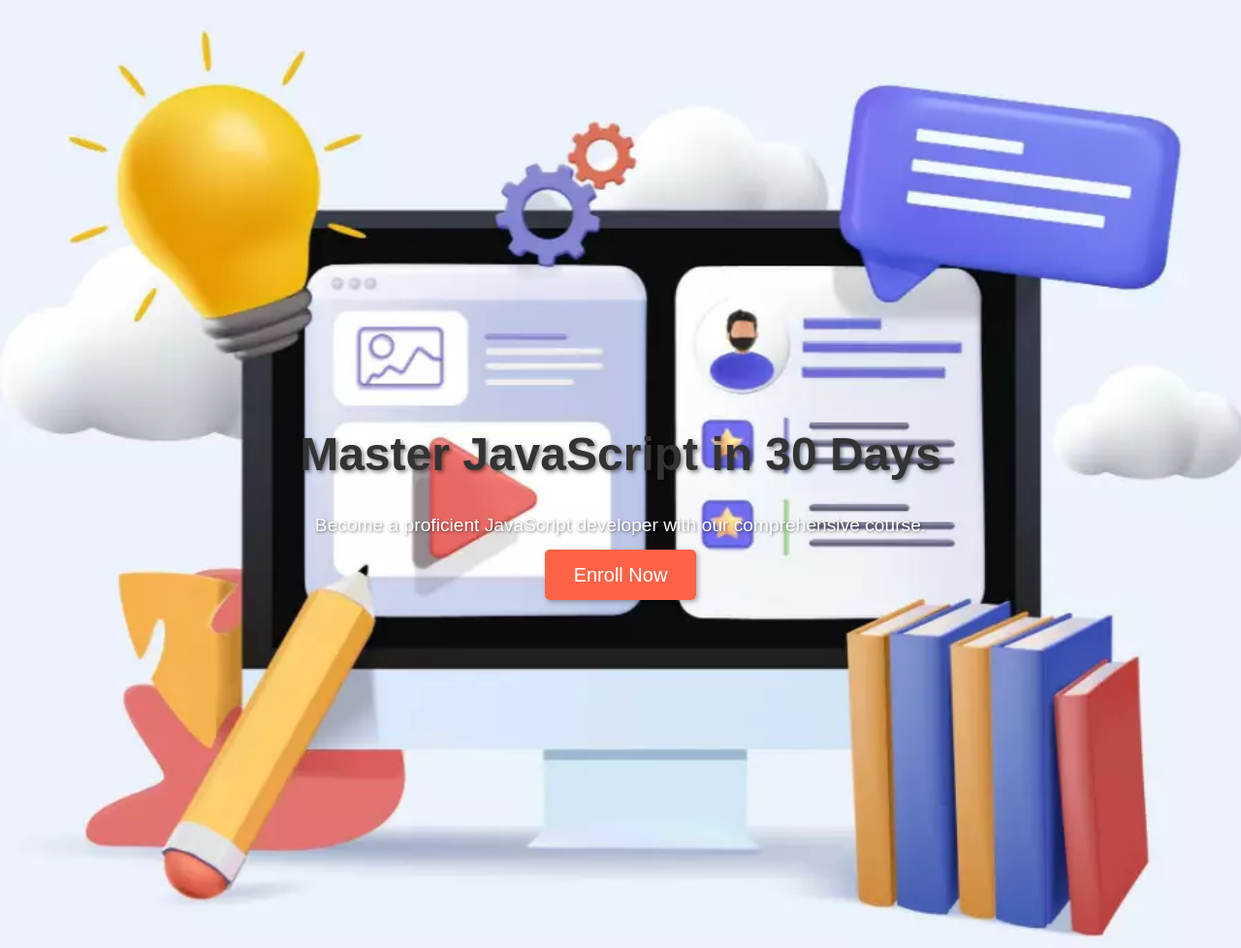
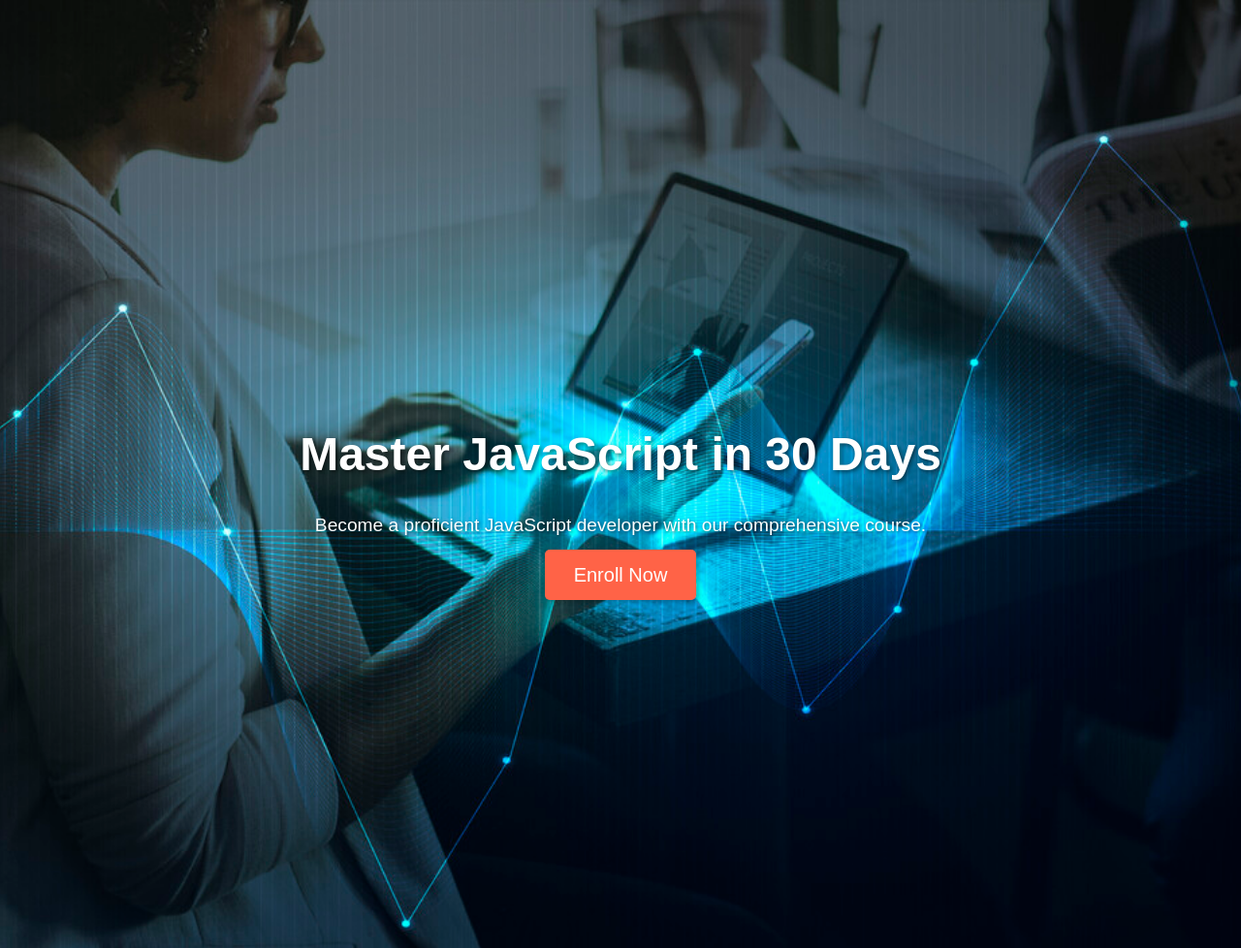
Before and after one commit to mannas006/OCTANET_SEPTEMBER, a plain HTML site: page Online Learning System/index.html in a window 1280 px wide. Shown: the top 978 px of the page at 97% size. Drawn offline with Linux system fonts and the light colour scheme.

Commit message:
fix the background image

```diff
--- a/Online Learning System/styles.css
+++ b/Online Learning System/styles.css
@@ -1,7 +1,7 @@
 /* Global Styles */
 /* Hero Section */
 #hero {
-    background: url('Images/1.jpg') no-repeat center center/cover;
+    background: url('Images/3.jpeg') no-repeat center center/cover;
     color: #fff;
     text-align: center;
     padding: 100px 20px;
@@ -15,6 +15,7 @@
     font-size: 3rem;
     margin-bottom: 20px;
     text-shadow: 2px 2px 4px rgba(0, 0, 0, 0.5);
+    color: white;
 }
 
 #hero p {
@@ -37,8 +38,6 @@
 #hero .cta-btn:hover {
     background: #ff4500;
 }
-
-
 
 
 body {
@@ -75,13 +74,14 @@ a {
 
 /* Hero Section */
 #hero {
-    background: url('Images/2.webp') no-repeat center center/cover;
+    background: url('Images/3.jpeg') no-repeat center center/cover;
     color: #fff;
     height: 100vh;
     display: flex;
     align-items: center;
     justify-content: center;
     text-align: center;
+
 }
 
 #hero h1 {
```
Also changed, not shown: Online Learning System/Images/3.jpeg (added), 1 other file.
